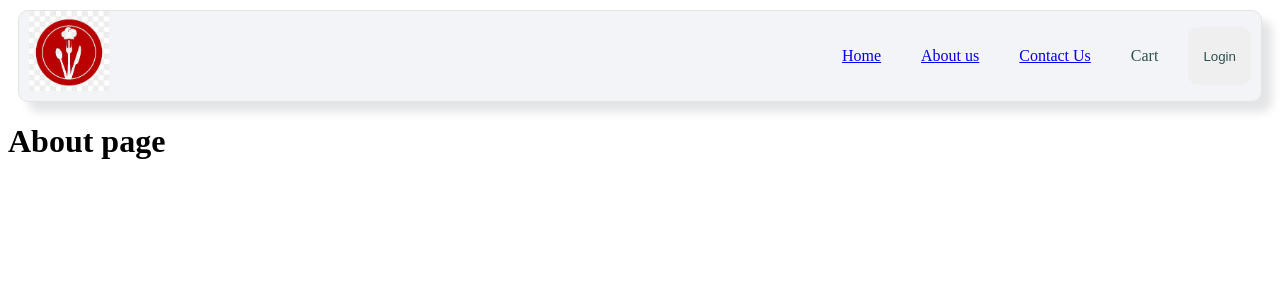
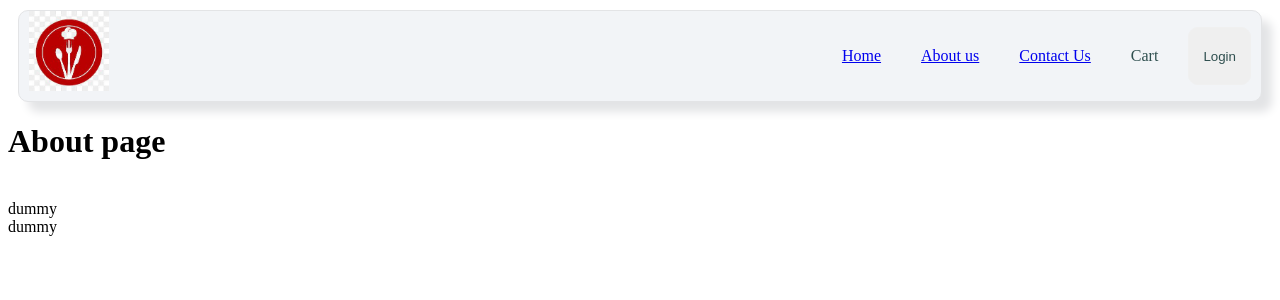
Before and after one commit to Amandeepkaur1414/React, a React (Vite) app: page /about in a window 1280 px wide. Shown: the top 300 px of the page. Built offline with nearby package versions, Linux system fonts and the light colour scheme; no server answers.

Commit message:
assignment-8

```diff
--- a/src/components/About.js
+++ b/src/components/About.js
@@ -1,7 +1,10 @@
+import User from "./User";
+import UserClass from "./UserClass";
 const About = ()=>{
     return (
         <div>
             <h1>About page</h1>
+            <UserClass />
         </div>
     )
 }
--- /dev/null
+++ b/src/components/User.js
@@ -0,0 +1,9 @@
+const User = () =>{
+    return(
+        <div className ="user-container">
+           <div>Amandeep kaur</div>
+           <div>amandeep.kaur1414@gmail.com</div>
+        </div>
+    )
+}
+export default User;
--- /dev/null
+++ b/src/components/UserClass.js
@@ -0,0 +1,31 @@
+import React from "react";
+class UserClass extends React.Component{
+    constructor (props){
+        super(props);
+        this.state ={
+            userInfo:{
+                name:"dummy",
+                location:"dummy"
+            }
+        };
+    }
+    async componentDidMount(){
+        const data = await fetch("https://api.github.com/users/Amandeepkaur1414");
+        const json = await data.json();
+        console.log(json);
+        this.setState({
+            userInfo:json
+        })
+    }
+    render(){
+        const {name,location,avatar_url} =this.state.userInfo;
+        return(
+            <div className ="user-container">
+              <img src ={avatar_url}/>
+           <div>{name}</div>
+           <div>{location}</div>
+        </div>
+        )
+    }
+}
+export default UserClass;
```
